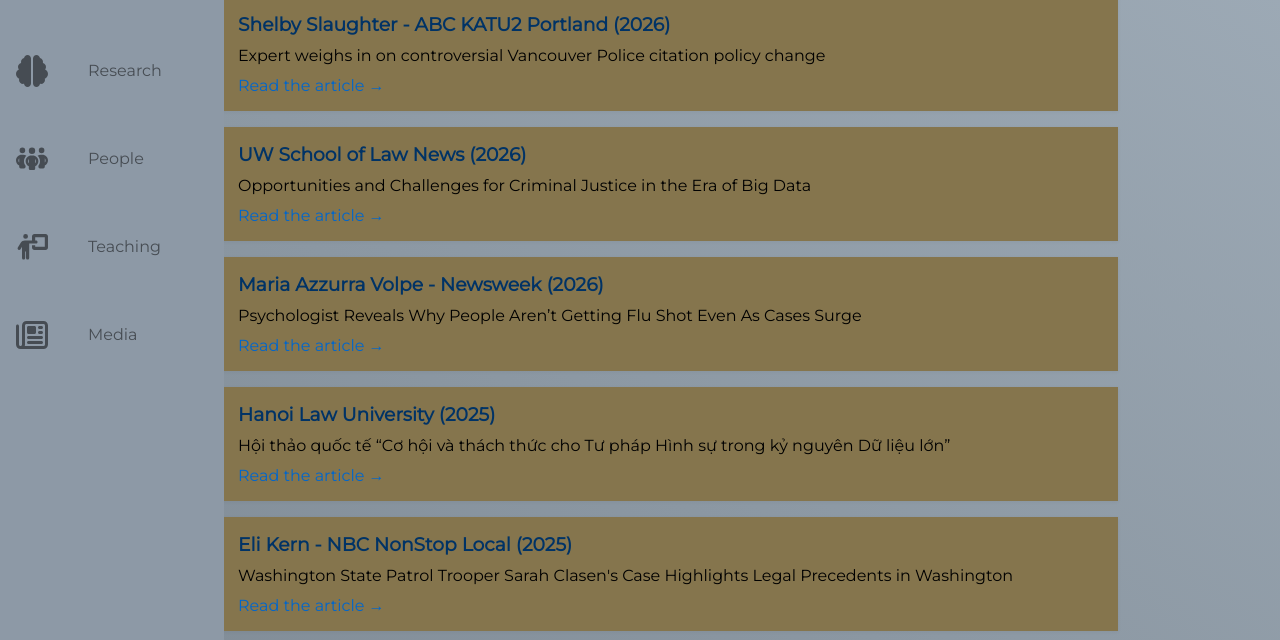
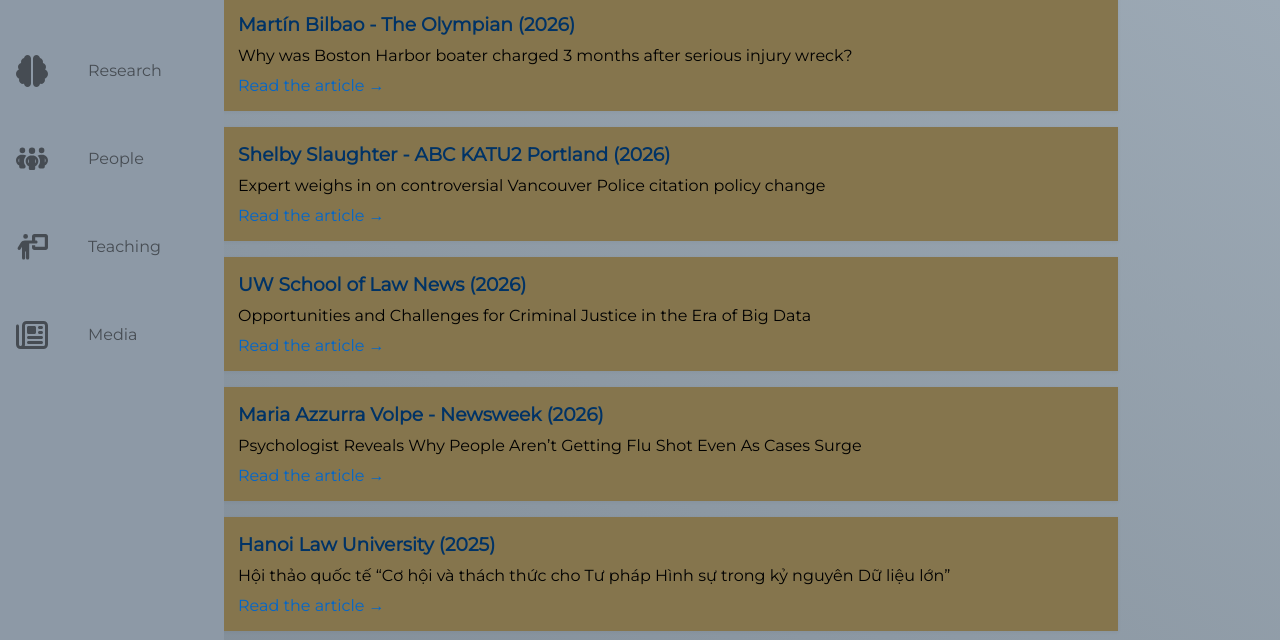
Before and after one commit to DGaravito/DGaravito.github.io, a plain HTML site: page media.html in a window 1280 px wide. Shown: the part 160-800 px from the top of the page. Drawn offline with Linux system fonts and the light colour scheme; some icons are missing.

Commit message:
Added olympian article

```diff
--- a/media.html
+++ b/media.html
@@ -82,6 +82,12 @@
 
     <div class='container' id='quote-list'>
         <h3 class='text-center'> In The Media </h3>
+
+        <div class='quote-card' data-category='blog'>
+            <h3>Martín Bilbao - The Olympian (2026)</h3>
+            <p>Why was Boston Harbor boater charged 3 months after serious injury wreck?</p>
+            <a href='https://www.theolympian.com/news/local/crime/article316888135.html#storylink=cpy' target='_blank'>Read the article →</a>
+        </div>
 
         <div class='quote-card' data-category='blog'>
             <h3>Shelby Slaughter - ABC KATU2 Portland (2026)</h3>
```
